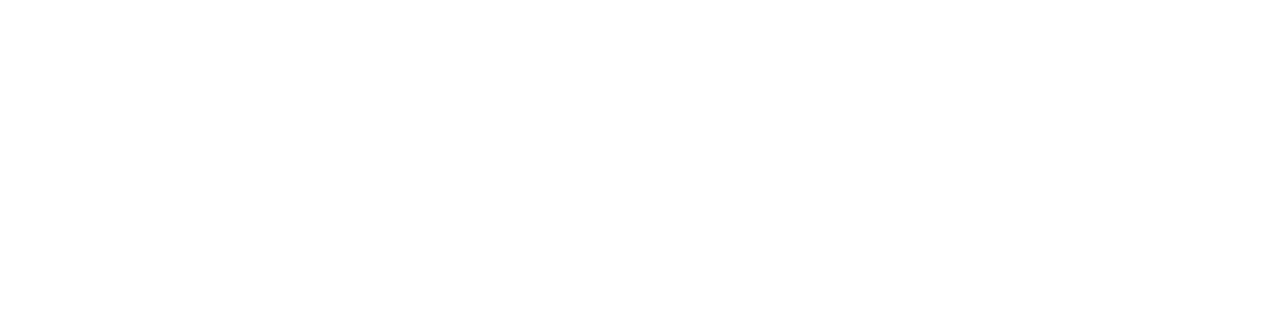
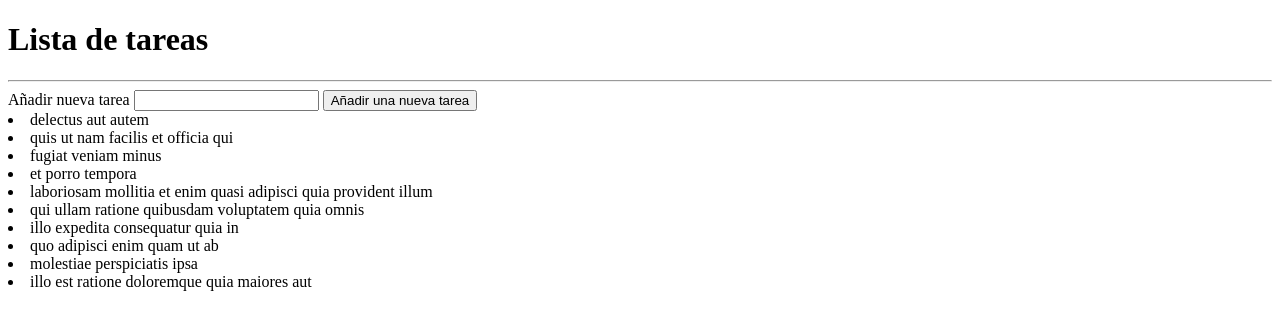
Before and after one commit to valentinatp/lista-tareas, a plain HTML site: page index.html in a window 1280 px wide. Drawn offline with Linux system fonts and the light colour scheme.

Commit message:
utilizo un 'forEach' en js para que me recorra el arreglo 'res', y asi poder imprimir en html la lista con los datos requeridos

```diff
--- a/assets/js/main.js
+++ b/assets/js/main.js
@@ -1 +1,73 @@
-alert("Hola Mundox");
+var res =
+[
+  {
+    "userId": 1,
+    "id": 1,
+    "title": "delectus aut autem",
+    "completed": false
+  },
+  {
+    "userId": 1,
+    "id": 2,
+    "title": "quis ut nam facilis et officia qui",
+    "completed": false
+  },
+  {
+    "userId": 1,
+    "id": 3,
+    "title": "fugiat veniam minus",
+    "completed": false
+  },
+  {
+    "userId": 1,
+    "id": 4,
+    "title": "et porro tempora",
+    "completed": true
+  },
+  {
+    "userId": 1,
+    "id": 5,
+    "title": "laboriosam mollitia et enim quasi adipisci quia provident illum",
+    "completed": false
+  },
+  {
+    "userId": 1,
+    "id": 6,
+    "title": "qui ullam ratione quibusdam voluptatem quia omnis",
+    "completed": false
+  },
+  {
+    "userId": 1,
+    "id": 7,
+    "title": "illo expedita consequatur quia in",
+    "completed": false
+  },
+  {
+    "userId": 1,
+    "id": 8,
+    "title": "quo adipisci enim quam ut ab",
+    "completed": true
+  },
+  {
+    "userId": 1,
+    "id": 9,
+    "title": "molestiae perspiciatis ipsa",
+    "completed": false
+  },
+  {
+    "userId": 1,
+    "id": 10,
+    "title": "illo est ratione doloremque quia maiores aut",
+    "completed": true
+  }
+]
+
+res.forEach(function(elemento){
+	lista.innerHTML += "<li>" + elemento.title + "</li>";
+})
+
+function anadirTarea(){
+	var valorInput = document.getElementById("tarea").value;
+	var conTarea = document.getElementsByClassName("añadir-tarea");
+	conTarea[0].innerHTML += "<li>" + valorInput + "</li>";
+}
--- a/index.html
+++ b/index.html
@@ -5,6 +5,20 @@
 	<title>Document</title>
 </head>
 <body>
+<h1>Lista de tareas</h1>
+	<hr>
+
+	<label for="tarea">Añadir nueva tarea</label>
+	<input type="tarea" id="tarea">
+
+	<button onclick="anadirTarea()" >Añadir una nueva tarea</button>
+	<div class="añadir-tarea"></div>
+
+	<div id="lista">
+
+	</div>
+
+
 	<script src="assets/js/main.js"></script>
 </body>
 </html>
```
